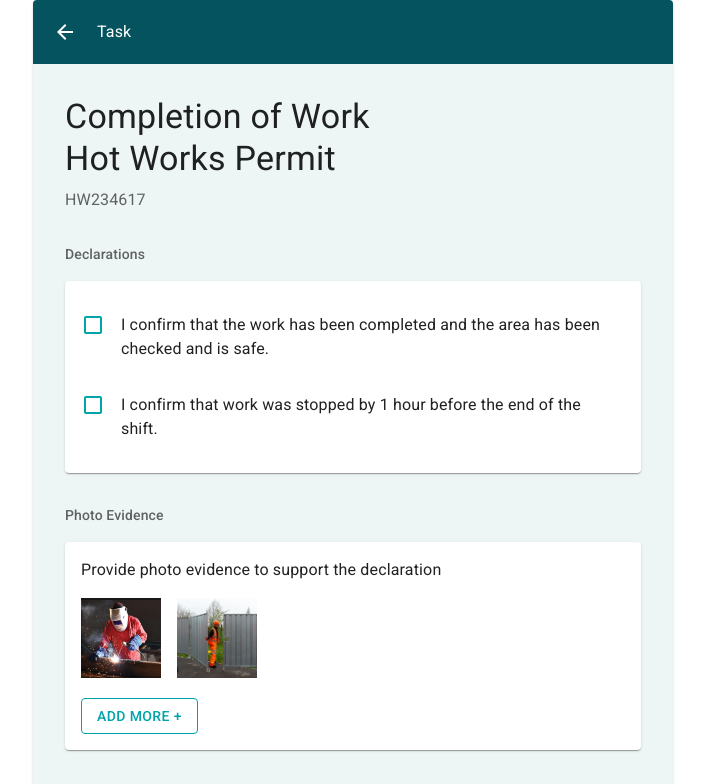
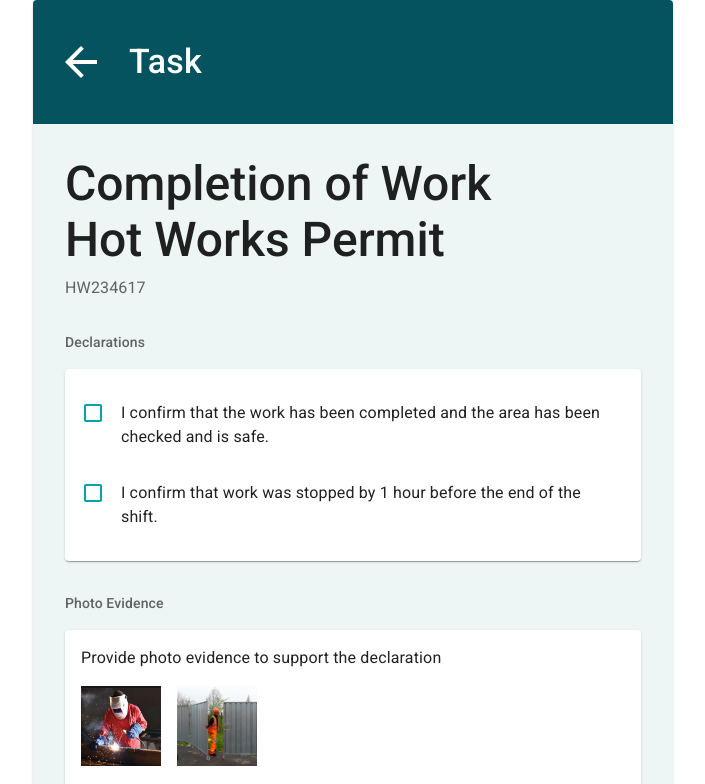
Before and after one commit to Catherinen29/skunkworks, a React (Create React App) app: page /signpermit in a window 1280 px wide. Shown: the top 784 px of the page, without its empty margins (287-992 px from the left). Built offline with nearby package versions, Linux system fonts and the light colour scheme.

Commit message:
Amend toolbar styling.

```diff
--- a/src/components/mobView.js/SignPermit.js
+++ b/src/components/mobView.js/SignPermit.js
@@ -28,7 +28,7 @@ const handleSigning = () => {
         setTimeout(() => {
             setAlertVisible(false)
             setSigned(true)
-        }, 3000)
+        }, 1000)
     )
 }
 const handleClose = () => {
@@ -42,20 +42,27 @@ return (
 
 
         {/* Toolbar */}
-        <Box sx={{height: '4rem', width: '100%', bgcolor: '#04535f', color: 'white',
-        display: 'flex', alignItems: 'center', boxShadow: 5}}>
-            <Button onClick={() => navigate('/permits')} sx={{color: 'white'}}>
-                <ArrowBackIcon />
-            </Button>
-            <Typography>Task</Typography>
+        <Box sx={{width: '100%', py: '1rem',
+            bgcolor: '#04535f', color: 'white',
+            display: 'flex', flexDirection: 'column',
+            boxShadow: 5}}>
+                <Box sx={{display: 'flex', flexDirection: 'row', alignItems: 'center',
+                width: '90%', m: '1rem'}}>
+                <Button onClick={() => navigate('/permits')} sx={{color: 'white'}}>
+                    <ArrowBackIcon sx={{height: '3rem', width: '3rem'}}  />
+                </Button>
+                <Typography variant="h4" fontWeight={500}
+                        sx={{mx: '1rem'}}>Task</Typography>
+                </Box>
+
         </Box>
 
-        <Box sx={{bgcolor: '#eef5f5'}}>
+        <Box sx={{bgcolor: '#eef5f5', width: '100%'}}>
 
             {/* Title */}
             <Box sx={{m: '2rem'}}>
-                <Typography variant="h4">Completion of Work</Typography>
-                <Typography variant="h4">Hot Works Permit</Typography>
+                <Typography variant="h3" fontWeight={500}>Completion of Work</Typography>
+                <Typography variant="h3" fontWeight={500}>Hot Works Permit</Typography>
                 <Typography sx={{color: 'rgba(0, 0, 0, 0.6)', my: '0.5rem'}}>HW234617</Typography>
             </Box>
 
@@ -155,7 +162,8 @@ return (
         <Card disableElevation
             sx={{display: 'flex', flexDirection:'column', width: '100%',
             alignItems: 'center', pt: '2rem', pb: '2rem'}}>
-            <Button variant='contained' disabled={signed === false} onClick={() => navigate('/completedpermit')}
+            <Button variant='contained' disabled={signed === false}
+                onClick={() => navigate('/completedpermit')}
                 sx={{bgcolor:'#00a4a9', width: '90%'}}>COMPLETE <CheckCircleOutlineIcon sx={{mx: '1rem'}} /></Button>
         </Card>
 </Card>
```
